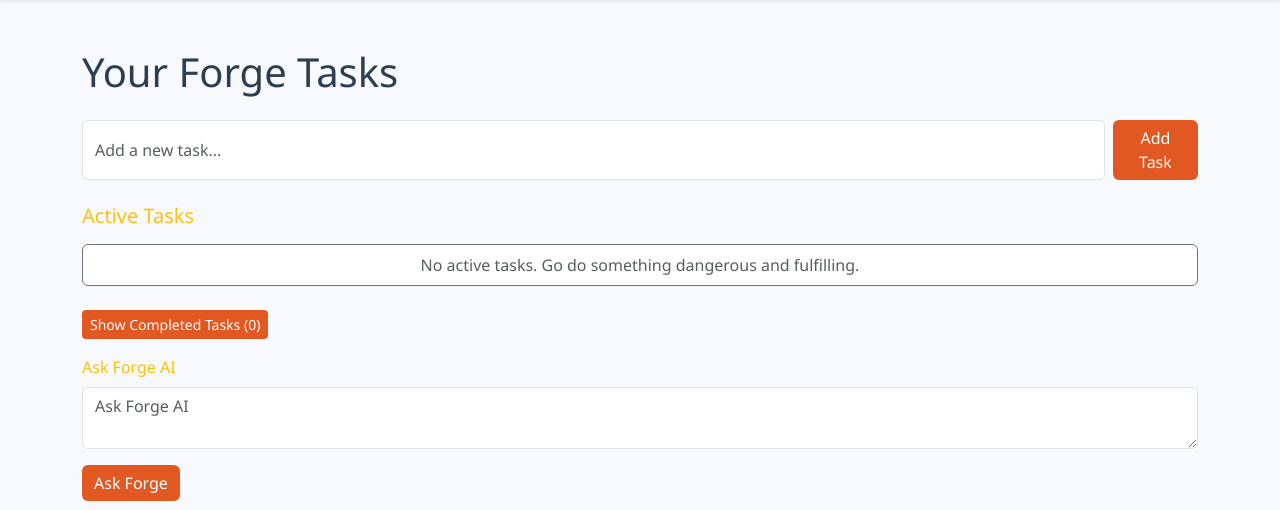
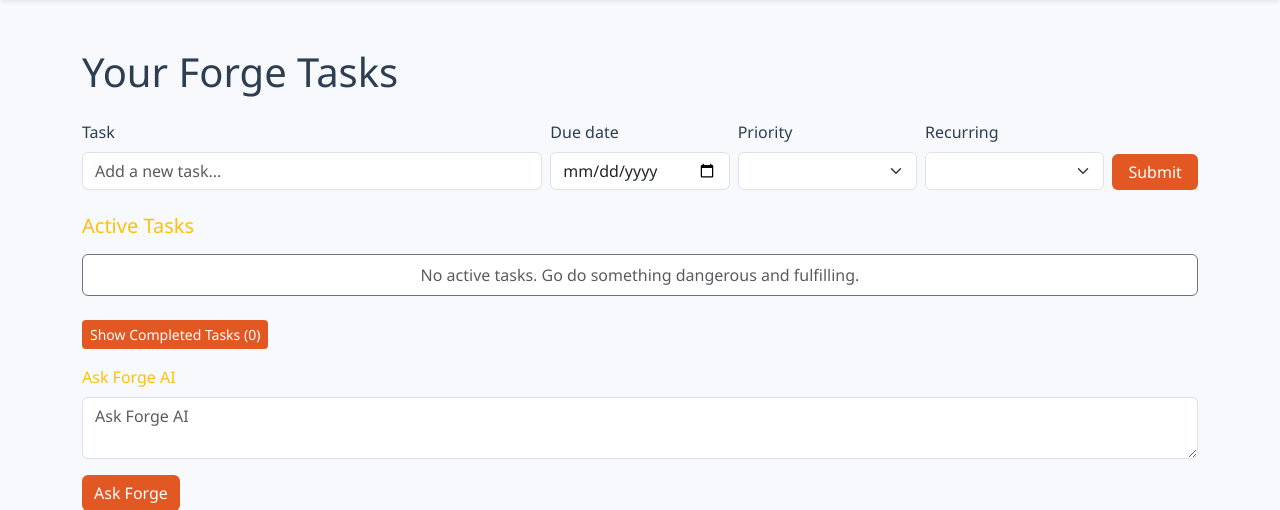
Before and after one commit to tobias-pasquale/forge, a Python web app: template frontend/templates/todo.html in a window 1280 px wide. Shown: the part 57-567 px from the top of the page. Run offline with Jinja, Linux system fonts and the light colour scheme; the template is opened without the code that fills it: most values are stand-ins (such as "Sample title", 1, 10 or a date in 2020); form fields are guessed from the names that the template uses.

Commit message:
Add recurring task feature with UI updates and database migration

```diff
--- a/backend/forms.py
+++ b/backend/forms.py
@@ -30,6 +30,11 @@ class ToDoForm(FlaskForm):
     task = StringField("Task", validators=[DataRequired()])
     due_date = DateField("Due Date", default=date.today)
     priority = SelectField("Priority", choices=[("None", "None"), ("Normal", "Normal"), ("High", "High")], default="Normal")
+    recurring = SelectField('Recurring', choices=[
+        ('None', 'None'),
+        ('Daily', 'Daily'),
+        ('Weekly', 'Weekly')
+    ], default='None')
     submit = SubmitField("Add Task")
 
 class AskGptForm(FlaskForm):
--- a/backend/models/todo.py
+++ b/backend/models/todo.py
@@ -10,6 +10,7 @@ class ToDo(db.Model):
     created_at = db.Column(db.DateTime, default=datetime.utcnow)
     due_date = db.Column(db.DateTime, nullable=True)
     priority = db.Column(db.String(20), default='Normal')
+    recurring = db.Column(db.String(20), default='None')  # 'None', 'Daily', 'Weekly'
 
     user_id = db.Column(db.Integer, db.ForeignKey('user.id'), nullable=False)
     user = db.relationship("User", backref="todos")
--- a/backend/routes/routes.py
+++ b/backend/routes/routes.py
@@ -89,11 +89,12 @@ def todo():
             task=task_text,
             due_date=due_date,
             priority=priority,
+            recurring=form.recurring.data,
             user_id=current_user.id
         )
         db.session.add(new_task)
         db.session.commit()
-        flash("Task added with due date and priority.", "success")
+        flash("Task added.", "success")
         return redirect(url_for("main.todo"))
 
     tasks = ToDo.query.filter_by(user_id=current_user.id).order_by(ToDo.created_at.desc()).all()
--- a/frontend/templates/todo.html
+++ b/frontend/templates/todo.html
@@ -23,11 +23,34 @@
   {% endif %}
 
   <!-- Task Entry Form -->
-  <form method="POST" class="mb-4 d-flex">
-    <input type="hidden" name="csrf_token" value="{{ csrf_token() }}">
-    <input type="text" name="task" placeholder="Add a new task..." class="form-control me-2" required>
-    <button type="submit" class="btn btn-warning">Add Task</button>
+  <form method="POST" class="mb-4 row g-2 align-items-end">
+    {{ form.hidden_tag() }}
+
+    <div class="col-md-5">
+      {{ form.task.label(class="form-label") }}
+      {{ form.task(class="form-control", placeholder="Add a new task...") }}
+    </div>
+
+    <div class="col-md-2">
+      {{ form.due_date.label(class="form-label") }}
+      {{ form.due_date(class="form-control") }}
+    </div>
+
+    <div class="col-md-2">
+      {{ form.priority.label(class="form-label") }}
+      {{ form.priority(class="form-select") }}
+    </div>
+
+    <div class="col-md-2">
+      {{ form.recurring.label(class="form-label") }}
+      {{ form.recurring(class="form-select") }}
+    </div>
+
+    <div class="col-md-1">
+      {{ form.submit(class="btn btn-warning w-100") }}
+    </div>
   </form>
+
 
   {# Split active and completed tasks #}
   {% set active_tasks = tasks | selectattr("completed", "equalto", False) | list %}
```
Also changed, not shown: init_db.py (+23 -2 lines).
